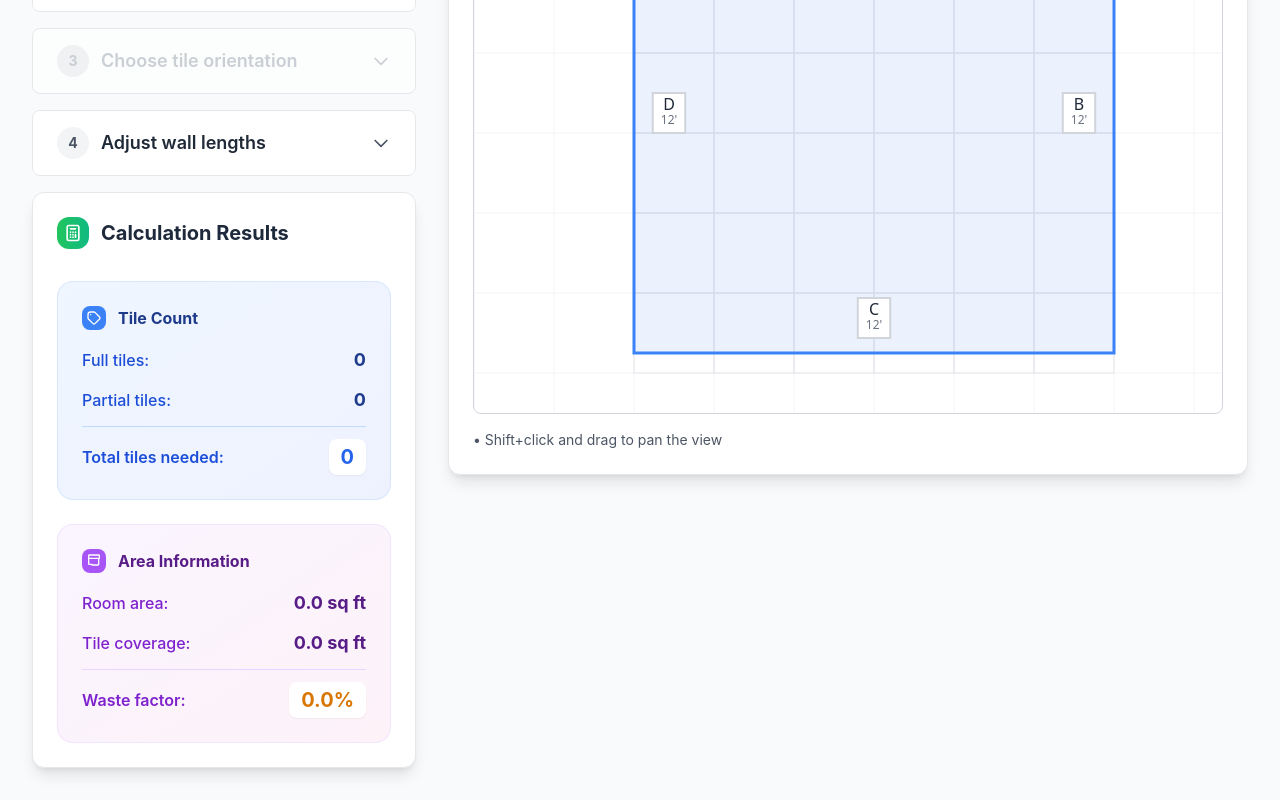
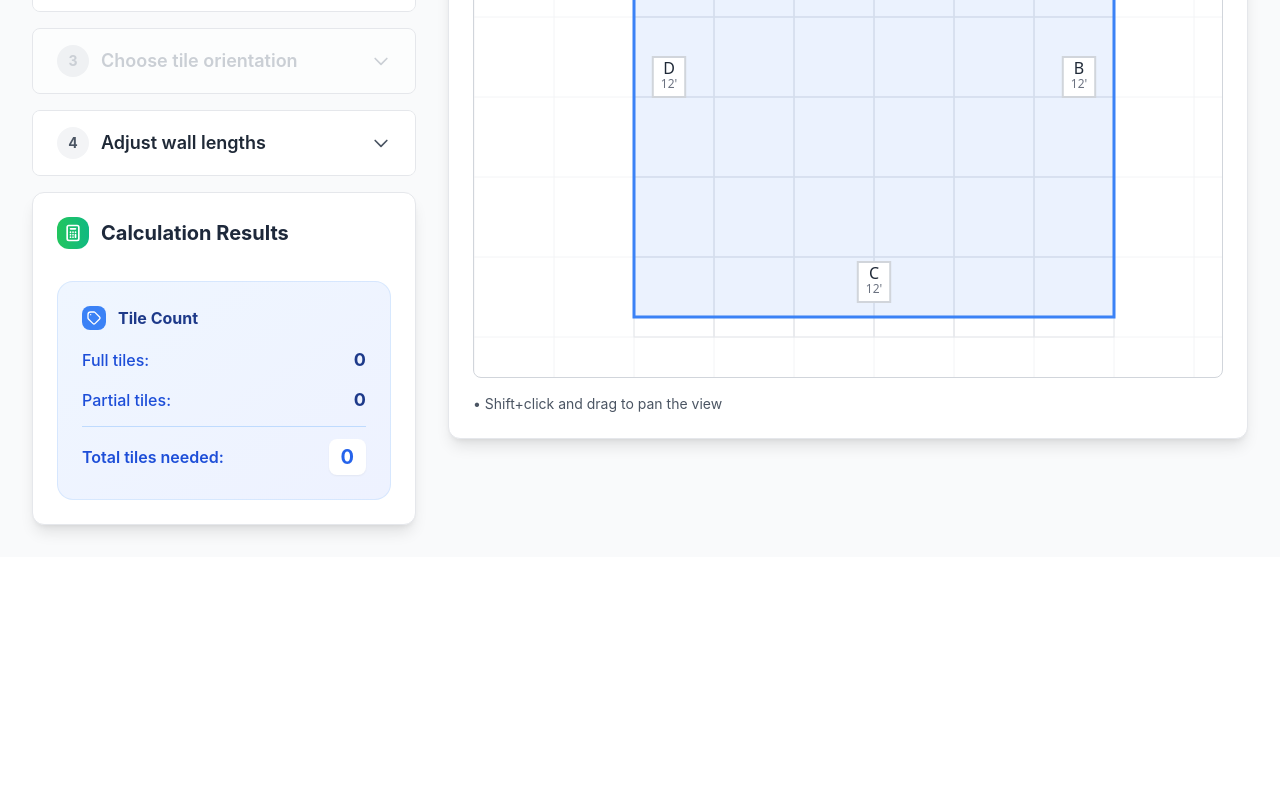
Before and after one commit to susiesko/ceiling-tile-calculator-demo, a React (Vite) app: page / in a window 1280 px wide. Shown: the part 398-1198 px from the top of the page. After the commit the page ends 955 px from the top, so only its background shows below. Built offline with nearby package versions, Linux system fonts and the light colour scheme.

Commit message:
more cleanup

```diff
--- a/src/components/CalculationResults.tsx
+++ b/src/components/CalculationResults.tsx
@@ -6,7 +6,6 @@ interface CalculationResultsProps {
 
 export function CalculationResults({className = ''}: CalculationResultsProps) {
     const calculation = useAppStore((state) => state.calculation);
-    const unitLabel = 'sq ft';
 
     return (
         <div className={`space-y-8 ${className}`}>
@@ -54,66 +53,7 @@ export function CalculationResults({className = ''}: CalculationResultsProps) {
                     </div>
                 </div>
 
-                {/* Area Information */}
-                <div
-                    className="bg-gradient-to-br from-purple-50 to-pink-50 p-6 rounded-2xl border border-purple-200/50">
-                    <div className="flex items-center space-x-3 mb-4">
-                        <div className="w-6 h-6 bg-purple-500 rounded-lg flex items-center justify-center">
-                            <svg className="w-4 h-4 text-white" fill="none" stroke="currentColor" viewBox="0 0 24 24">
-                                <path strokeLinecap="round" strokeLinejoin="round" strokeWidth={2}
-                                      d="M4 8V4a1 1 0 011-1h14a1 1 0 011 1v4M4 8h16M4 8v8a1 1 0 001 1h4m10-9v9a1 1 0 01-1 1H9"/>
-                            </svg>
-                        </div>
-                        <h4 className="font-bold text-purple-900">Area Information</h4>
-                    </div>
-                    <div className="space-y-3">
-                        <div className="flex justify-between items-center">
-                            <span className="text-purple-700 font-medium">Room area:</span>
-                            <span
-                                className="font-bold text-purple-900 text-lg">{calculation.area.toFixed(1)} {unitLabel}</span>
-                        </div>
-                        <div className="flex justify-between items-center">
-                            <span className="text-purple-700 font-medium">Tile coverage:</span>
-                            <span className="font-bold text-purple-900 text-lg">
-                {(calculation.estimatedTotal * calculation.tileArea).toFixed(1)} {unitLabel}
-              </span>
-                        </div>
-                        <div className="flex justify-between items-center border-t border-purple-200 pt-3">
-                            <span className="text-purple-700 font-semibold">Waste factor:</span>
-                            <span className="font-bold text-amber-600 text-xl bg-white px-3 py-1 rounded-lg shadow-sm">
-                {calculation.wasteFactor.toFixed(1)}%
-              </span>
-                        </div>
-                    </div>
-                </div>
 
-                {/* Cost Estimate */}
-                {calculation.costEstimate !== undefined && (
-                    <div
-                        className="bg-gradient-to-br from-green-50 to-emerald-50 p-6 rounded-2xl border border-green-200/50">
-                        <div className="flex items-center space-x-3 mb-4">
-                            <div className="w-6 h-6 bg-green-500 rounded-lg flex items-center justify-center">
-                                <svg className="w-4 h-4 text-white" fill="none" stroke="currentColor"
-                                     viewBox="0 0 24 24">
-                                    <path strokeLinecap="round" strokeLinejoin="round" strokeWidth={2}
-                                          d="M12 8c-1.657 0-3 .895-3 2s1.343 2 3 2 3 .895 3 2-1.343 2-3 2m0-8c1.11 0 2.08.402 2.599 1M12 8V7m0 1v8m0 0v1m0-1c-1.11 0-2.08-.402-2.599-1"/>
-                                </svg>
-                            </div>
-                            <h4 className="font-bold text-green-900">Cost Estimate</h4>
-                        </div>
-                        <div className="space-y-3">
-                            <div className="text-center">
-                                <div className="text-4xl font-bold text-green-600 mb-2">
-                                    ${calculation.costEstimate.toFixed(2)}
-                                </div>
-                                <div
-                                    className="text-green-700 font-medium bg-white px-4 py-2 rounded-lg shadow-sm inline-block">
-                                    Based on {calculation.estimatedTotal.toLocaleString()} tiles
-                                </div>
-                            </div>
-                        </div>
-                    </div>
-                )}
             </div>
         </div>
     );
--- a/src/components/TileControls.tsx
+++ b/src/components/TileControls.tsx
@@ -8,9 +8,7 @@ interface TileControlsProps {
 
 export function TileControls({className = ''}: TileControlsProps) {
     const tileConfig = useAppStore((state) => state.tileConfig);
-    const pricePerTile = useAppStore((state) => state.pricePerTile);
     const updateTileConfig = useAppStore((state) => state.updateTileConfig);
-    const updatePricePerTile = useAppStore((state) => state.updatePricePerTile);
 
     return (
         <div className={`space-y-8 ${className}`}>
@@ -60,30 +58,6 @@ export function TileControls({className = ''}: TileControlsProps) {
                     Tile orientation can be adjusted in Step 3.
                 </div>
             )}
-
-            {/* Price per Tile */}
-            <div className="space-y-3">
-                <label className="block text-sm font-semibold text-neutral-700">
-                    Price per Tile (optional)
-                </label>
-                <div className="relative">
-                    <div className="absolute left-4 top-1/2 transform -translate-y-1/2 text-neutral-500 font-medium">
-                        $
-                    </div>
-                    <input
-                        type="number"
-                        min="0"
-                        step="0.01"
-                        value={pricePerTile || ''}
-                        onChange={(e) => updatePricePerTile(parseFloat(e.target.value) || undefined)}
-                        className="w-full pl-8 pr-4 py-3 border-2 border-neutral-200 rounded-xl focus:outline-none focus:border-primary-500 focus:ring-4 focus:ring-primary-100 transition-all duration-200 bg-white hover:border-neutral-300"
-                        placeholder="0.00"
-                    />
-                </div>
-                <p className="text-xs text-neutral-500">
-                    Enter the cost per tile for budget estimation
-                </p>
-            </div>
         </div>
     );
 }
--- a/src/components/canvas/CanvasRenderer.tsx
+++ b/src/components/canvas/CanvasRenderer.tsx
@@ -171,13 +171,6 @@ export function CanvasRenderer({
 
     return (
         <div className={`space-y-4 ${className}`}>
-            <div className="flex items-center justify-between">
-                <div className="flex items-center space-x-4">
-          <span className="text-sm text-gray-600">
-            Scale: 1 ft = {PIXELS_PER_FOOT} pixels
-          </span>
-                </div>
-            </div>
 
             <div className="border border-gray-300 rounded-lg overflow-hidden bg-white">
                 <canvas
--- a/src/hooks/useAppState.ts
+++ b/src/hooks/useAppState.ts
@@ -16,14 +16,11 @@ export function useAppState() {
                 store.gridConfig
             );
 
-            if (store.pricePerTile) {
-                calculation.costEstimate = calculation.estimatedTotal * store.pricePerTile;
-            }
 
             // Update the store with new calculation
             useAppStore.setState({calculation});
         }
-    }, [store.shape, store.tileConfig, store.gridConfig, store.pricePerTile]);
+    }, [store.shape, store.tileConfig, store.gridConfig]);
 
     return {
         state: {
@@ -31,13 +28,11 @@ export function useAppState() {
             shape: store.shape,
             tileConfig: store.tileConfig,
             gridConfig: store.gridConfig,
-            calculation: store.calculation,
-            pricePerTile: store.pricePerTile
+            calculation: store.calculation
         },
         updateShape: store.updateShape,
         updateTileConfig: store.updateTileConfig,
         updateGridConfig: store.updateGridConfig,
-        updatePricePerTile: store.updatePricePerTile,
         resetState: store.resetState
     };
 }
--- a/src/store/appStore.ts
+++ b/src/store/appStore.ts
@@ -34,7 +34,6 @@ interface AppStore extends AppState {
     updateShape: (shape: Shape) => void;
     updateTileConfig: (tileConfig: Partial<TileConfig>) => void;
     updateGridConfig: (gridConfig: Partial<GridConfig>) => void;
-    updatePricePerTile: (price?: number) => void;
     resetState: () => void;
 }
 
@@ -61,10 +60,6 @@ export const useAppStore = create<AppStore>()(
                 }));
             },
 
-            updatePricePerTile: (price?: number) => {
-                set({pricePerTile: price});
-            },
-
             resetState: () => {
                 set(defaultAppState);
             }
@@ -77,7 +72,6 @@ export const useAppStore = create<AppStore>()(
                 shape: state.shape,
                 tileConfig: state.tileConfig,
                 gridConfig: state.gridConfig,
-                pricePerTile: state.pricePerTile,
                 // Don't persist calculation as it's derived and will be recalculated
             })
         }
--- a/src/types/index.ts
+++ b/src/types/index.ts
@@ -56,7 +56,6 @@ export interface CalculationResult {
   area: number;
   tileArea: number;
   wasteFactor: number;
-  costEstimate?: number;
 }
 
 export interface AppState {
@@ -65,5 +64,4 @@ export interface AppState {
   tileConfig: TileConfig;
   gridConfig: GridConfig;
   calculation: CalculationResult;
-  pricePerTile?: number;
 }
--- a/src/utils/tileCalculation.ts
+++ b/src/utils/tileCalculation.ts
@@ -34,8 +34,7 @@ export function calculateTiles(
         estimatedTotal,
         area: roomArea,
         tileArea,
-        wasteFactor: calculateWasteFactor(estimatedTotal * tileArea, roomArea),
-        costEstimate: undefined
+        wasteFactor: calculateWasteFactor(estimatedTotal * tileArea, roomArea)
     };
 }
 
```
Also changed, not shown: 1 other file (tests, documents, lock files or other folders).
